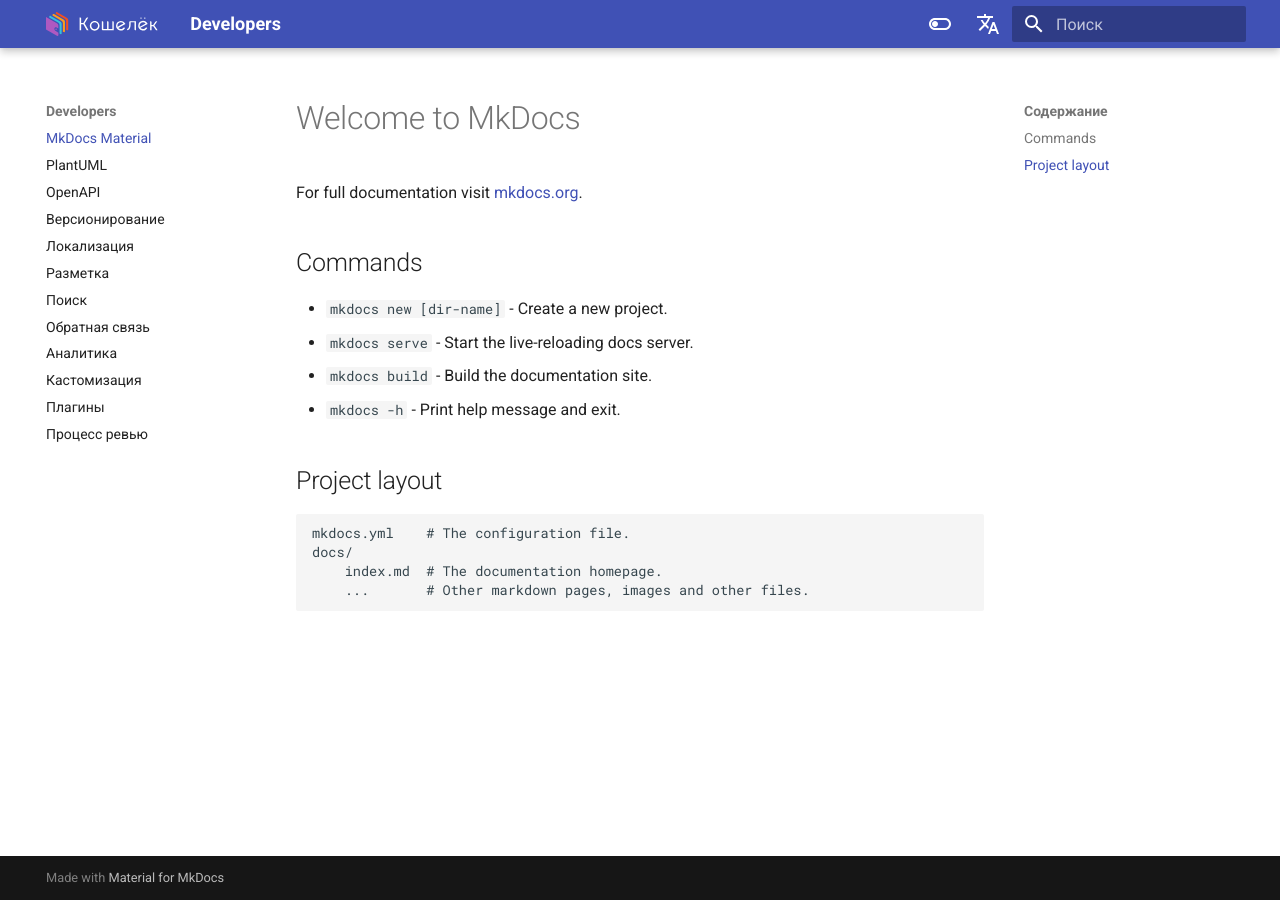
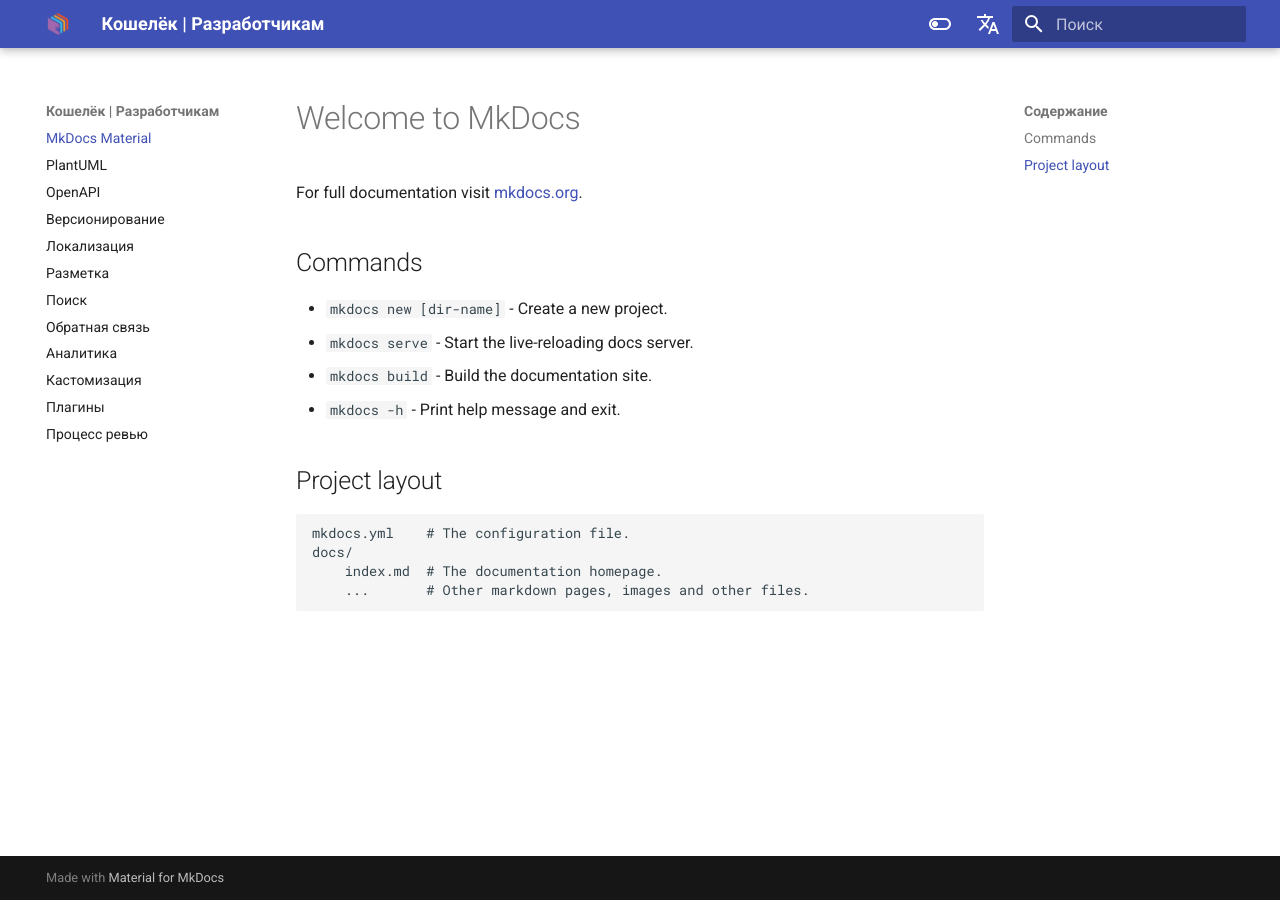
Before and after one commit to koshelekapi/mkdocs-material, an MkDocs documentation site: the page built from docs/index.md, in a window 1280 px wide. Built offline with MkDocs 1.6.1 and Material for MkDocs 9.7.7, drawn with Linux system fonts in a browser that asks for light colours; comment, search, counter and statistics services are not loaded.

Commit message:
Updated logo

```diff
--- a/mkdocs.yml
+++ b/mkdocs.yml
@@ -1,8 +1,8 @@
-site_name: Developers
+site_name: Кошелёк | Разработчикам
 theme:
   name: material
   language: ru
-  logo: assets/koshelek.svg
+  logo: assets/koshelek.png
   palette:
     - scheme: default
       primary: indigo
```
Also changed, not shown: docs/assets/koshelek.png (added).
